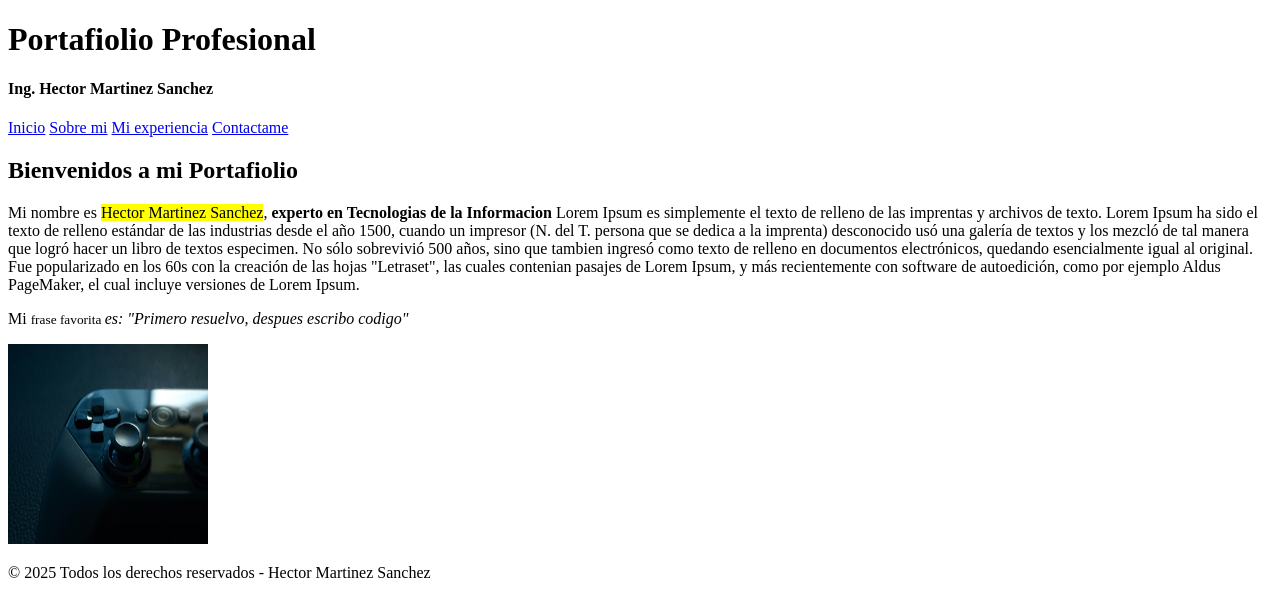
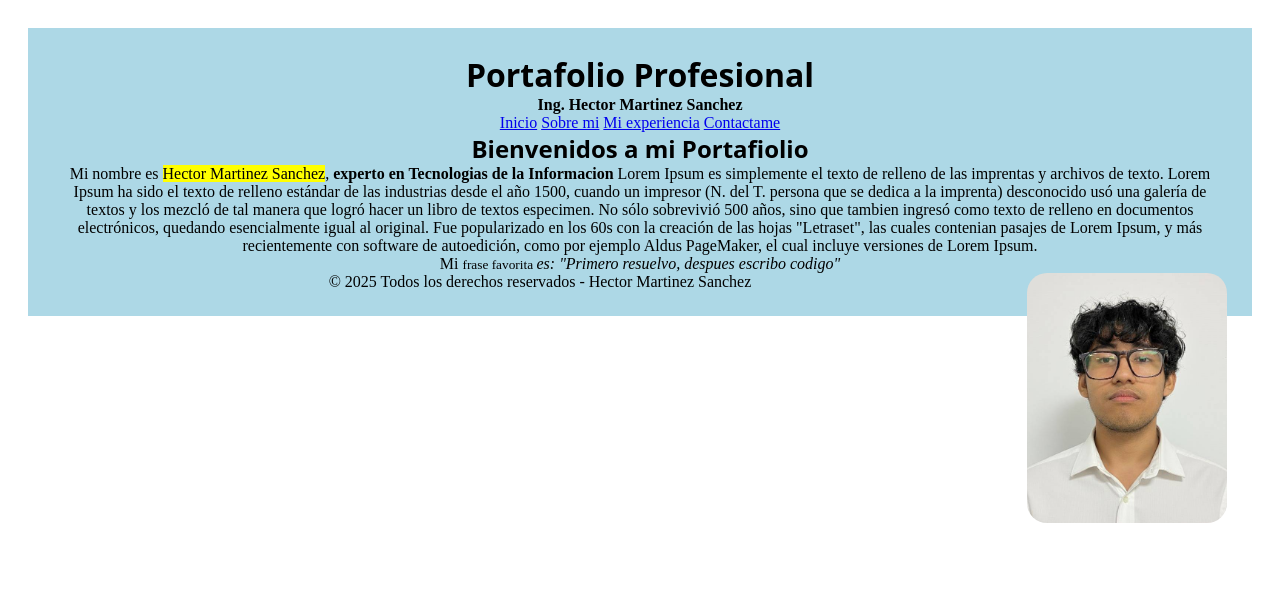
Before and after one commit to FallenRaven01/portafolio-HMartinez, a plain HTML site: page index.html in a window 1280 px wide. Drawn offline with Linux system fonts and the light colour scheme; a web font is replaced by a local one.

Commit message:
Creacion de archivos CSS

```diff
--- /dev/null
+++ b/css/main.css
@@ -0,0 +1,24 @@
+        @import url('https://fonts.googleapis.com/css2?family=Alan+Sans&family=Bitcount+Single+Ink:wght@100..900&display=swap');
+           *{
+                margin:auto;
+            }
+           header {
+                background: lightblue;
+                margin: 20px;
+                margin-bottom: 5px;
+                text-align: center;
+                padding: 25px;
+                border: solid 8px rgb(255, 255, 255);
+            }
+            p {
+                color: black;
+            }
+            #foto-perfil {
+                width: 200px;
+                border-radius: 20px;
+                float: right;
+            }
+
+            h1,h2{
+                font-family: "Bitcount Single Ink", system-ui;
+            }
--- a/index.html
+++ b/index.html
@@ -5,11 +5,13 @@
     <meta charset="UTF-8">
     <meta name="viewport" content="width=device-width, initial-scale=1.0">
     <title>Portafolio Profesional | Hector Martinez Sanchez</title>
+
+    <link rel="stylesheet" href="css/main.css">
 </head>
 
 <body>
-    <Header><!-- ENCABEZADO DE LA PAGINA WEB -->
-        <h1>Portafiolio Profesional</h1>
+    <header><!-- ENCABEZADO DE LA PAGINA WEB -->
+        <h1>Portafolio Profesional</h1>
         <h4>Ing. Hector Martinez Sanchez</h4>
 
         <nav>
@@ -19,18 +21,9 @@
             <a href="https://www.linkedin.com/jobs/">Contactame</a>
         </nav>
 
-        <!--Mala practica de programacion:
-        <style>
-            header {
-                background-color: lightblue;
-                text-align: center;
-                padding: 20px;
-            }
-        </style>-->
-
         <main>
             <!-- CONTENIDO PRINCIPAL -->
-            <SECtion>
+            <section>
                 <h2>Bienvenidos a mi Portafiolio</h2>
                 <p> Mi nombre es <mark>Hector Martinez Sanchez</mark>, <strong>experto en Tecnologias de la
                         Informacion</strong> Lorem Ipsum es simplemente el texto de relleno de
@@ -43,13 +36,15 @@
                     Lorem Ipsum, y más recientemente con software de autoedición, como por ejemplo Aldus PageMaker, el
                     cual incluye versiones de Lorem Ipsum.</p>
                 <p>Mi <small>frase favorita </small> <em>es: "Primero resuelvo, despues escribo codigo"</em></p>
-                <img src="pexels-pixabay-159204.jpg" width="200" height="200" alt="Foto de perfil" />
-            </SECtion>
+                <img src="./images/foto-perfil.jpg" alt="Foto de perfil" id="foto-perfil" />
+            </section>
         </main>
-        <footer>
+
+        <footee>
             <p>&copy; 2025 Todos los derechos reservados - Hector Martinez Sanchez</p>
         </footer>
-    </Header>
+
+    </header>
 </body>
 
 </html>
```
Also changed, not shown: images/foto-perfil.jpg (added), images/pexels-pixabay-159204.jpg (renamed from pexels-pixabay-159204.jpg).
